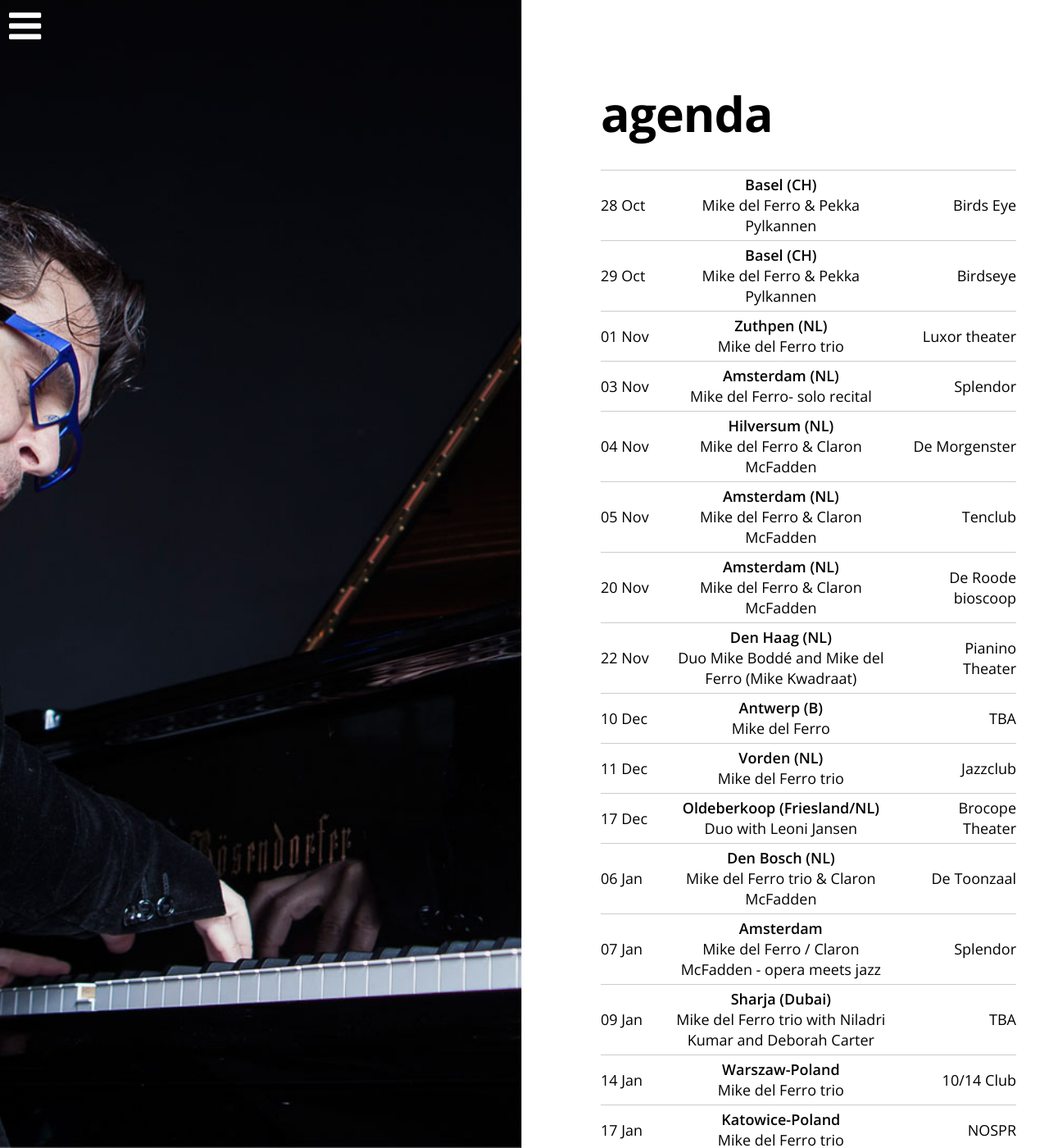
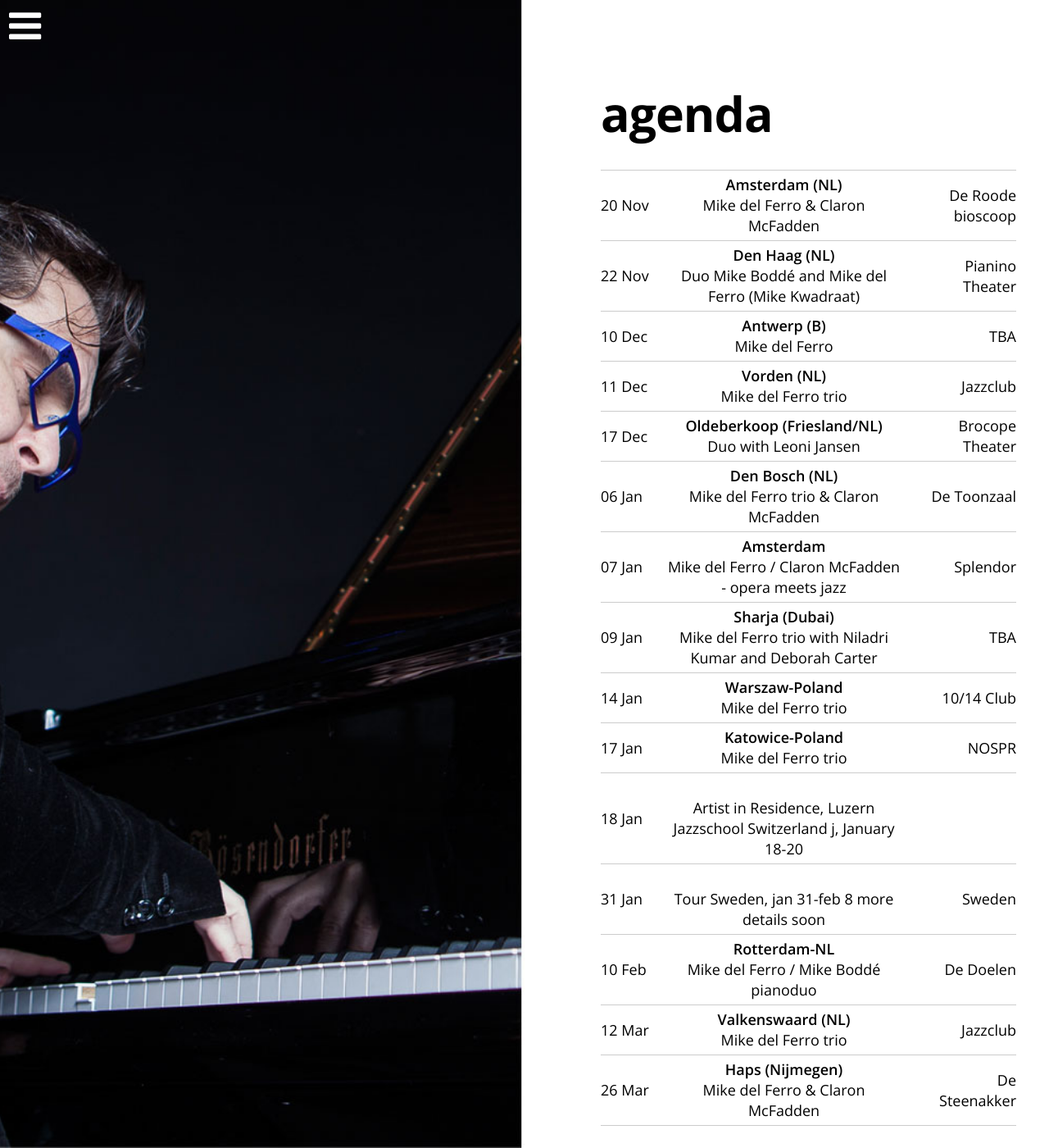
Before and after one commit to mikedelferro/website, a Jekyll site: the page built from agenda.html, in a window 1280 px wide and 1400 px high. Shown: the whole window at 82% size. Built offline with Jekyll 4.4.1, drawn with Linux system fonts in a browser that asks for light colours; nearby versions of some CDN libraries.

Commit message:
Updated '_config.yml' via CloudCannon

```diff
--- a/_config.yml
+++ b/_config.yml
@@ -1,19 +1,9 @@
 gigs:
-  - title: 'Mike del Ferro & Pekka Pylkannen'
-    date: 2016-10-29 20:00:00
-    location: Birdseye
-    venue: Basel (CH)
-    url: www.birdseye.ch
   - title: 'Mike del Ferro trio & Claron McFadden'
     date: 2017-01-06 20:00:00
     location: De Toonzaal
     venue: Den Bosch (NL)
     url: www.detoonzaal.nl
-  - title: 'Mike del Ferro & Pekka Pylkannen'
-    date: 2016-10-28 20:00:00
-    location: Birds Eye
-    venue: Basel (CH)
-    url: www.birdseye.ch
   - title: Mike del Ferro trio
     date: 2017-01-14 20:00:00
     location: 10/14 Club
@@ -34,30 +24,10 @@ gigs:
     location: Splendor
     venue: Amsterdam
     url: www.splendoramsterdam.com
-  - title: 'Mike del Ferro & Claron McFadden'
-    date: 2016-11-04 20:00:00
-    location: De Morgenster
-    venue: Hilversum (NL)
-    url: 'http://www.seinconcerten.nl/'
   - title: Mike del Ferro
     date: 2016-12-10 20:30:00
     location: TBA
     venue: Antwerp (B)
-    url:
-  - title: 'Mike del Ferro & Claron McFadden'
-    date: 2016-11-05 20:00:00
-    location: Tenclub
-    venue: Amsterdam (NL)
-    url:
-  - title: Mike del Ferro- solo recital
-    date: 2016-11-03 20:30:00
-    location: Splendor
-    venue: Amsterdam (NL)
-    url: www.splendoramsterdam.com
-  - title: Mike del Ferro trio
-    date: 2016-11-01 22:00:00
-    location: Luxor theater
-    venue: Zuthpen (NL)
     url:
   - title: Mike del Ferro trio
     date: 2016-12-11 22:00:00
@@ -65,7 +35,7 @@ gigs:
     venue: Vorden (NL)
     url:
   - title: 'Mike del Ferro & Claron McFadden'
-    date: 2016-11-20 14:30:00
+    date: 2016-11-20 16:00:00
     location: De Roode bioscoop
     venue: Amsterdam (NL)
     url: 'http://www.roodebioscoop.nl/Roode-Zondagen/467-CLARON-MCFADDEN-en-MIKE-DEL-FERRO/1338'
@@ -94,3 +64,18 @@ gigs:
     location: Jazzclub
     venue: Valkenswaard (NL)
     url:
+  - title: 'Artist in Residence, Luzern Jazzschool Switzerland j, January 18-20'
+    date: 2017-01-18 00:00:00
+    location:
+    venue:
+    url:
+  - title: 'Mike del Ferro & Claron McFadden'
+    date: 2017-03-26 15:00:00
+    location: De Steenakker
+    venue: Haps (Nijmegen)
+    url: 'http://www.desteenakker.nl/zondag-26-maart-2017-mike-del-ferro-en-claron-mcfadden/'
+  - title: 'Mike del Ferro & Claron McFadden'
+    date: 2017-05-20 08:00:00
+    location: Tindall Villa
+    venue: Bussum (NL)
+    url: 'http://www.tindal.nl/Tindal/20170520.html'
```
